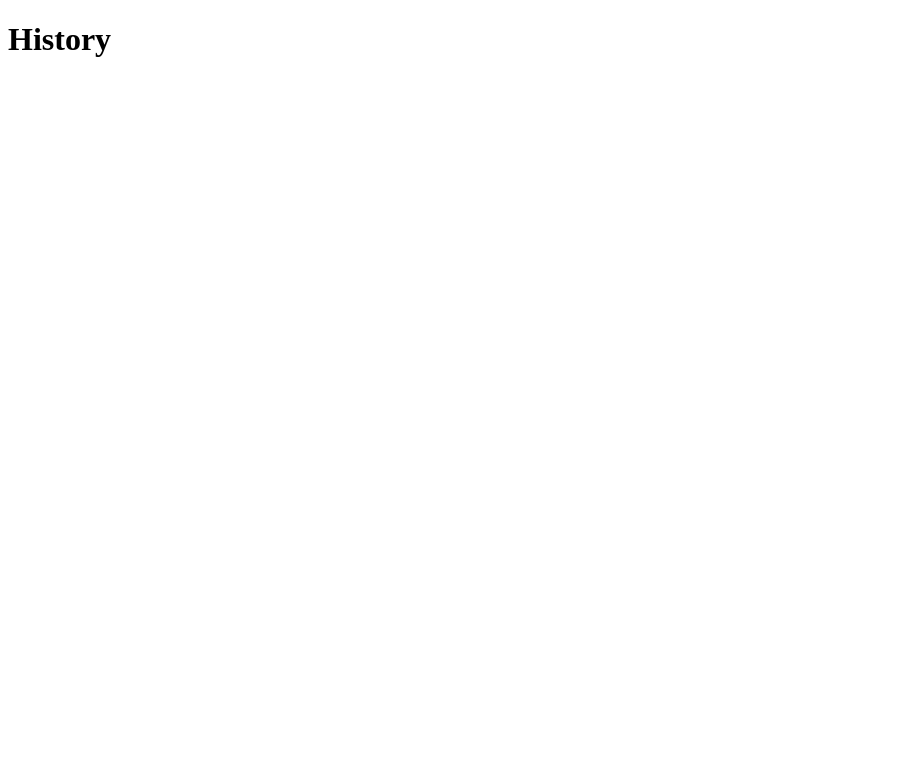
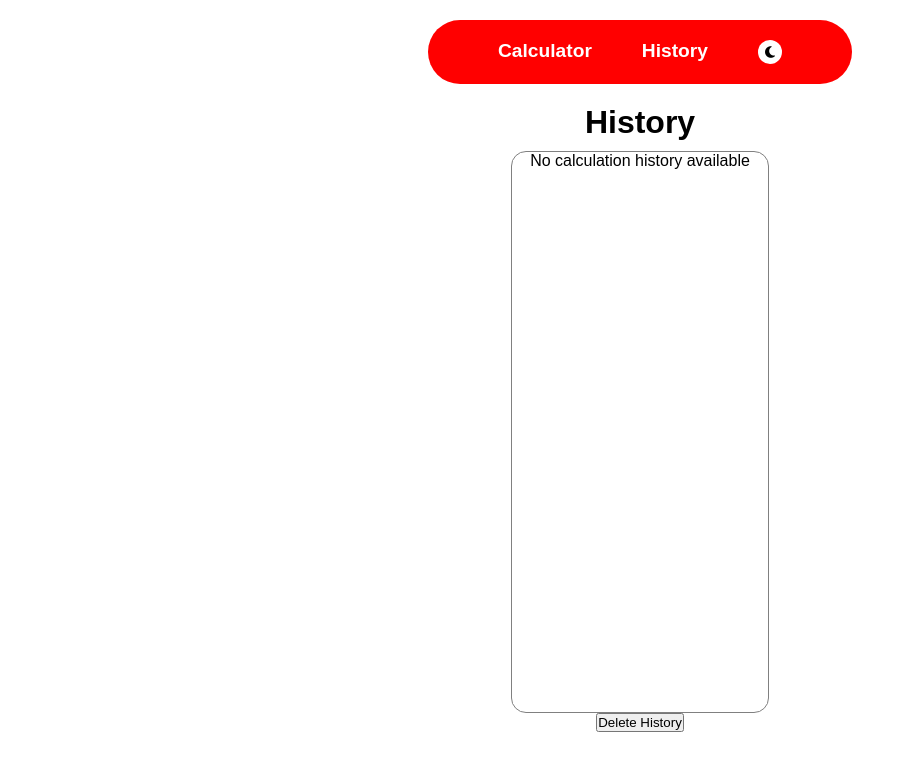
Before and after one commit to Xander44-4/calculator, a plain HTML site: page history.html in a window 1280 px wide. Shown: the whole page, without its empty margins (0-907 px from the left). Drawn offline with Linux system fonts and the light colour scheme.

Commit message:
Added js history to better manage html history and separate responsibilities.

```diff
--- /dev/null
+++ b/history-style.css
@@ -0,0 +1,82 @@
+* {
+    margin: 0;
+    padding: 0;
+    font-family: 'popppins', sans-serif;
+}
+
+
+body {
+    background-color: white;
+}
+
+header {
+    justify-items: center;
+    padding: 20px;
+
+}
+
+nav {
+
+    justify-items: center;
+    padding: 20px;
+    background-color: red;
+    border: 1px solid none;
+    border-radius: 50px;
+    width: 30vw;
+    font-weight: bold;
+
+}
+
+nav ul {
+    display: flex;
+    justify-items: center;
+    gap: 50px;
+    list-style: none;
+}
+
+nav ul a {
+    text-decoration: none;
+    color: white;
+    font-size: 1.2rem;
+    transition: transform 0.3s ease, color 0.3s ease;
+    display: inline-block;
+}
+
+nav ul a:hover {
+    text-decoration: none;
+    color: black;
+    transform: scale(1.2);
+
+}
+
+nav ul button {
+    border: 0;
+    background-color: white;
+    cursor: pointer;
+    width: 24px;
+    height: 24px;
+    border-radius: 100%;
+}
+
+nav ul button:hover {
+    border: 0;
+    background-color: rgb(126, 126, 126);
+    cursor: pointer;
+    width: 24px;
+    height: 24px;
+    border-radius: 100%;
+}
+
+main {
+
+    justify-items: center;
+    text-align: center;
+}
+
+.history_box {
+    border: 1px solid gray;
+    height: 70vh;
+    width: 20vw;
+    border-radius: 15px;
+    margin-top: 10px;
+}
--- a/history.html
+++ b/history.html
@@ -4,11 +4,30 @@
 <head>
     <meta charset="UTF-8">
     <meta name="viewport" content="width=device-width, initial-scale=1.0">
-    <title>Document</title>
+    <title>history</title>
+    <link rel="stylesheet" href="history-style.css">
+    <link rel="stylesheet" href="https://cdnjs.cloudflare.com/ajax/libs/font-awesome/6.5.0/css/all.min.css">
+    <script src="history.js" defer></script>
 </head>
 
 <body>
-    <h1>History</h1>
+    <header>
+        <nav>
+            <ul>
+                <li><a href="index.html">Calculator</a></li>
+                <li><a href="#">History</a></li>
+                <button><i class="fa-solid fa-moon"></i></button>
+            </ul>
+        </nav>
+    </header>
+
+    <main>
+        <h1>History</h1>
+        <div class="history_box">
+            <div class="historyclass" id="history"></div>
+        </div>
+        <button id="delete">Delete History</button>
+    </main>
 </body>
 
 </html>
--- /dev/null
+++ b/history.js
@@ -0,0 +1,52 @@
+document.addEventListener('DOMContentLoaded', () => {
+    const historyContainer = document.getElementById('history');
+    const deleteButton = document.getElementById('delete');
+
+    function loadHistory() {
+        historyContainer.innerHTML = '';
+
+        let list = [];
+
+        try {
+            const data = localStorage.getItem('history');
+            if (data) {
+                list = JSON.parse(data);
+            }
+
+
+            if (!Array.isArray(list)) {
+                list = [];
+            }
+        } catch (error) {
+            list = [];
+            console.log('Error loading history:', error);
+        }
+
+
+        if (list.length === 0) {
+            const noHistoryMsg = document.createElement('div');
+            noHistoryMsg.textContent = 'No calculation history available';
+            noHistoryMsg.style.textAlign = 'center';
+            historyContainer.appendChild(noHistoryMsg);
+            return;
+        }
+
+
+        list.forEach(entry => {
+            const item = document.createElement('div');
+            item.textContent = entry;
+            item.style.padding = '0.5rem';
+            item.style.borderBottom = '1px solid rgba(255,255,255,0.1)';
+            historyContainer.appendChild(item);
+        });
+    }
+
+    deleteButton.addEventListener('click', () => {
+        localStorage.removeItem('history');
+        loadHistory();
+        console.log('History cleared');
+    });
+
+
+    loadHistory();
+});
--- a/style.css
+++ b/style.css
@@ -19,7 +19,7 @@ nav {
 
     justify-items: center;
     padding: 20px;
-    background-color: beige;
+    background-color: red;
     border: 1px solid none;
     border-radius: 50px;
     width: 30vw;
@@ -36,7 +36,7 @@ nav ul {
 
 nav ul a {
     text-decoration: none;
-    color: black;
+    color: white;
     font-size: 1.2rem;
     transition: transform 0.3s ease, color 0.3s ease;
     display: inline-block;
@@ -44,14 +44,14 @@ nav ul a {
 
 nav ul a:hover {
     text-decoration: none;
-    color: red;
+    color: black;
     transform: scale(1.2);
 
 }
 
 nav ul button {
     border: 0;
-    background-color: rgb(184, 184, 184);
+    background-color: white;
     cursor: pointer;
     width: 24px;
     height: 24px;
```
Also changed, not shown: index.html (+4 -4 lines), main.js (added, +50 -0 lines).
